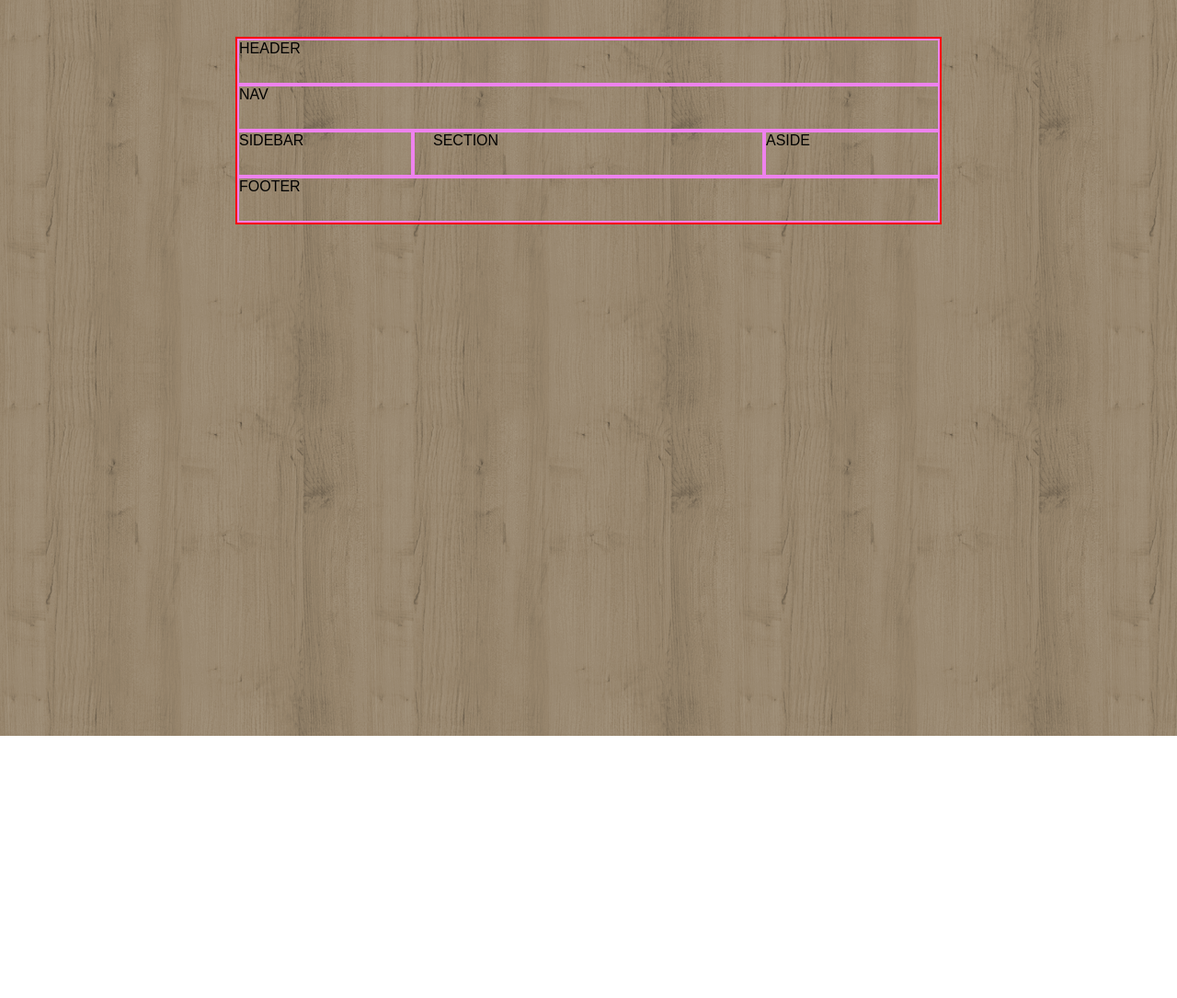
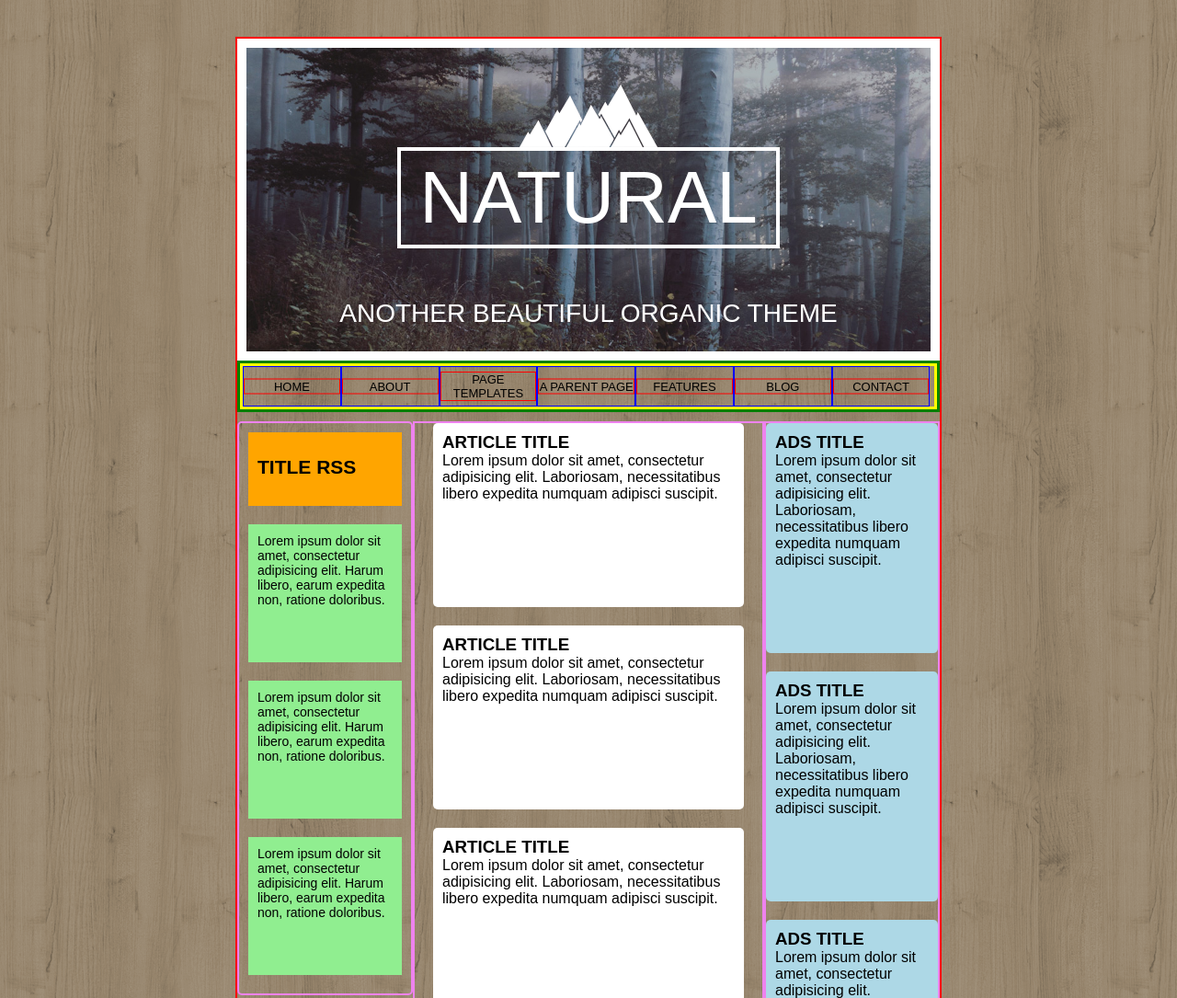
Before and after one commit to ElleDlag/htmlcss-struttura-wp, a plain HTML site: page index.html in a window 1280 px wide. Shown: the top 1085 px of the page at 92% size. Before the commit the page ends 800 px from the top, so only its background shows below. Drawn offline with Linux system fonts and the light colour scheme.

Commit message:
positioning and placeholder complete

```diff
--- a/assets/css/main.css
+++ b/assets/css/main.css
@@ -14,7 +14,16 @@
 ul,li{
   list-style: none
 }
-a{text-decoration: none}
+a{
+  text-decoration: none;
+  color:black
+}
+.clearfix:after{
+  content:"";
+  display:table;
+  clear:both;
+}
+
 
 /* 2-standard and fonts */
 
@@ -32,15 +41,14 @@ main{
   border:2px solid red;
   margin:40px auto;
 }
-main:after{
+/* main:after{
   content:"";
   display:table;
   clear:both;
-}
+} Sostituito con la classe*/
 /* content */
 header,nav,section,aside,footer{
   border:2px solid violet; /*placeholder only*/
-  height:50px;/*placeholder only*/
   float:left;
 }
 header,nav,footer{
@@ -53,3 +61,118 @@ section{
 aside{
   width:25%
 }
+/* header details */
+header{
+  background: url("../img/default-header.jpg");
+  background-size: cover;
+  background-position: center top;
+  height:350px;
+  border:10px solid white;
+    text-align: center;
+    color:white;
+    position:relative;
+}
+header img{
+  display: block;
+  width:150px;
+  margin:auto;
+  margin-top:40px;
+}
+header h1{
+  display: inline-block;
+  font-size: 80px;
+  font-weight: lighter;
+  border:4px solid white;
+  padding:5px 20px;
+}
+header .subtitle{
+  display:block;
+  width:100%;
+  position: absolute;
+  bottom:0;
+  padding:25px 0;
+  font-size:28px;
+  font-weight: lighter;
+}
+
+/* menu details */
+nav{
+  border:3px solid green;
+}
+ul, li{
+  border: 1px solid blue;
+  float:left;
+  }
+ul{
+  width:100%;
+  height:50px;
+  border:3px solid yellow;
+}
+li{
+  width:14.2%;
+  height:100%;
+  font-size:13px;
+  text-align: center;
+  position: relative;
+}
+a{
+  display:block;
+  border:1px solid red;
+  position: relative;
+  top:50%;
+  transform: translateY(-50%);
+}
+/* sidebar details */
+aside,section{
+  margin-top: 10px;
+}
+.sidebar{
+  border-radius: 5px;
+}
+.sidebar>*{
+  height:150px;
+  margin:20px 10px;
+  padding:10px;
+  background:lightgreen;
+  font-size: 14px;
+}
+aside .rssInfo{
+  height:80px;
+  margin-top: 10px;
+  background: orange;
+}
+
+/* section article */
+.mainArticle>*{
+  height:200px;
+  background: white;
+  border-radius: 5px;
+  padding:10px;
+  margin-bottom: 20px;
+}
+
+/* section ads */
+.ads>*{
+  height:250px;
+  background: lightblue;
+  border-radius: 5px;
+  padding:10px;
+  margin-bottom: 20px;
+}
+
+/* footer */
+footer{
+  height:150px;
+  background:#eee;
+  text-align: center;
+}
+footer .sign{
+  padding:10px;
+}
+footer ul{
+  height:80px;
+}
+footer ul li{
+  width:33.3%;
+  line-height: 80px; /*placeholder*/
+}
--- a/index.html
+++ b/index.html
@@ -6,19 +6,90 @@
     <link rel="stylesheet" href="assets/css/main.css">
   </head>
   <body>
-    <main>
+    <main class="clearfix">
       <!-- Header -->
-      <header>HEADER</header>
+
+      <header>
+        <div class="title">
+          <img src="assets/img/LogoMountain.png" alt="">
+          <h1>NATURAL</h1>
+        </div>
+        <div class="subtitle">
+          ANOTHER BEAUTIFUL ORGANIC THEME
+        </div>
+      </header>
+
       <!-- navbarmenu -->
-      <nav>NAV</nav>
+      <nav>
+        <ul>
+          <li><a href="#">HOME</a></li>
+          <li><a href="#">ABOUT</a></li>
+          <li><a href="#">PAGE TEMPLATES</a></li>
+          <li><a href="#">A PARENT PAGE</a></li>
+          <li><a href="#">FEATURES</a></li>
+          <li><a href="#">BLOG</a></li>
+          <li><a href="#">CONTACT</a></li>
+      </ul>
+      </nav>
+
       <!-- sidebar -->
-      <aside class="sidebar">SIDEBAR</aside>
+      <aside class="sidebar">
+        <div class="rssInfo">
+          <img src="" alt="">
+          <h1>TITLE RSS</h1>
+        </div>
+        <article>Lorem ipsum dolor sit amet, consectetur adipisicing elit. Harum libero, earum expedita non, ratione doloribus.</article>
+        <article>Lorem ipsum dolor sit amet, consectetur adipisicing elit. Harum libero, earum expedita non, ratione doloribus.</article>
+        <article>Lorem ipsum dolor sit amet, consectetur adipisicing elit. Harum libero, earum expedita non, ratione doloribus.</article>
+      </aside>
+
       <!-- content -->
-      <section>SECTION</section>
+      <section class="mainArticle">
+        <article class="singleArticle">
+          <h3>ARTICLE TITLE</h3>
+          <p>Lorem ipsum dolor sit amet, consectetur adipisicing elit. Laboriosam, necessitatibus libero expedita numquam adipisci suscipit.</p>
+        </article>
+
+        <article class="singleArticle">
+          <h3>ARTICLE TITLE</h3>
+          <p>Lorem ipsum dolor sit amet, consectetur adipisicing elit. Laboriosam, necessitatibus libero expedita numquam adipisci suscipit.</p>
+        </article>
+
+        <article class="singleArticle">
+          <h3>ARTICLE TITLE</h3>
+          <p>Lorem ipsum dolor sit amet, consectetur adipisicing elit. Laboriosam, necessitatibus libero expedita numquam adipisci suscipit.</p>
+        </article>
+      </section>
       <!-- advertising or data -->
-      <aside class="ads">ASIDE</aside>
+      <aside class="ads">
+        <article class="singleAds">
+          <h3>ADS TITLE</h3>
+          <p>Lorem ipsum dolor sit amet, consectetur adipisicing elit. Laboriosam, necessitatibus libero expedita numquam adipisci suscipit.</p>
+        </article>
+
+        <article class="singleAds">
+          <h3>ADS TITLE</h3>
+          <p>Lorem ipsum dolor sit amet, consectetur adipisicing elit. Laboriosam, necessitatibus libero expedita numquam adipisci suscipit.</p>
+        </article>
+
+        <article class="singleAds">
+          <h3>ADS TITLE</h3>
+          <p>Lorem ipsum dolor sit amet, consectetur adipisicing elit. Laboriosam, necessitatibus libero expedita numquam adipisci suscipit.</p>
+        </article>
+
+      </aside>
       <!-- footer and copywright -->
-      <footer>FOOTER</footer>
+      <footer>
+        <div class="sign">Lorem ipsum dolor sit amet, consectetur adipisicing.</div>
+        <hr>
+        <div class="social">
+          <ul>
+            <li>TW</li>
+            <li>FB</li>
+            <li>YT</li>
+          </ul>
+        </div>
+      </footer>
     </main>
   </body>
 </html>
```
Also changed, not shown: assets/img/LogoMountain.png (added).
